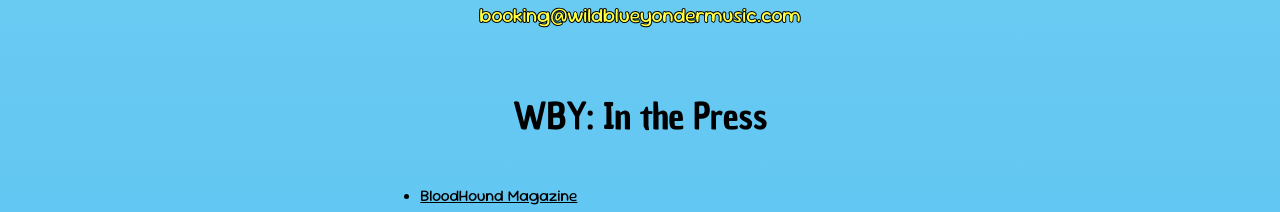
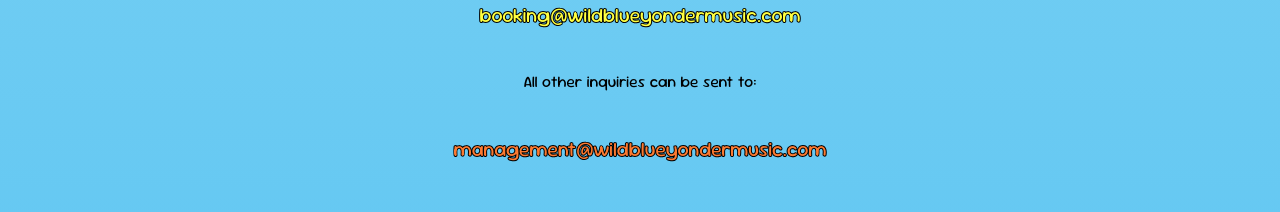
Before and after one commit to danielkurtsawyer/wild-blue-yonder, a React (Vite) app in the folder wild-blue-yonder-website/: page /about in a window 1280 px wide. Shown: the part 2041-2253 px from the top of the page. Built offline with nearby package versions, Linux system fonts and the light colour scheme.

Commit message:
Add management email to about page

```diff
--- a/wild-blue-yonder-website/src/index.css
+++ b/wild-blue-yonder-website/src/index.css
@@ -112,7 +112,6 @@ a {
 .body-text {
   font-family: "body-text", Roboto, sans-serif;
   font-size: 16px;
-  padding: 28px 240px;
 }
 
 .page-header {
--- a/wild-blue-yonder-website/src/pages/About/About.jsx
+++ b/wild-blue-yonder-website/src/pages/About/About.jsx
@@ -3,6 +3,7 @@ import oakland from "../../assets/images/Photos/oakland.jpg";
 import haven from "../../assets/images/Photos/haven.jpg";
 import thunderbirdFloor from "../../assets/images/Photos/thunderbird floor.jpg";
 import LinkPrimary from "../../components/Link/LinkPrimary";
+import LinkSecondary from "../../components/Link/LinkSecondary.jsx";
 import LinkTertiary from "../../components/Link/LinkTertiary.jsx";
 import press from "./press.js";
 
@@ -62,6 +63,13 @@ function About() {
                 // className="shadow-gradient-bottom-elevation-medium"
               />
             </p>
+            <p className="booking-text">All other inquiries can be sent to:</p>
+            <LinkSecondary
+              href="mailto:management@wildblueyondermusic.com"
+              text="management@wildblueyondermusic.com"
+              className="large-text"
+              // className="shadow-gradient-bottom-elevation-medium"
+            />
           </div>
           <div className="pic-and-paragraph">
             <h2>WBY: In the Press</h2>
```
